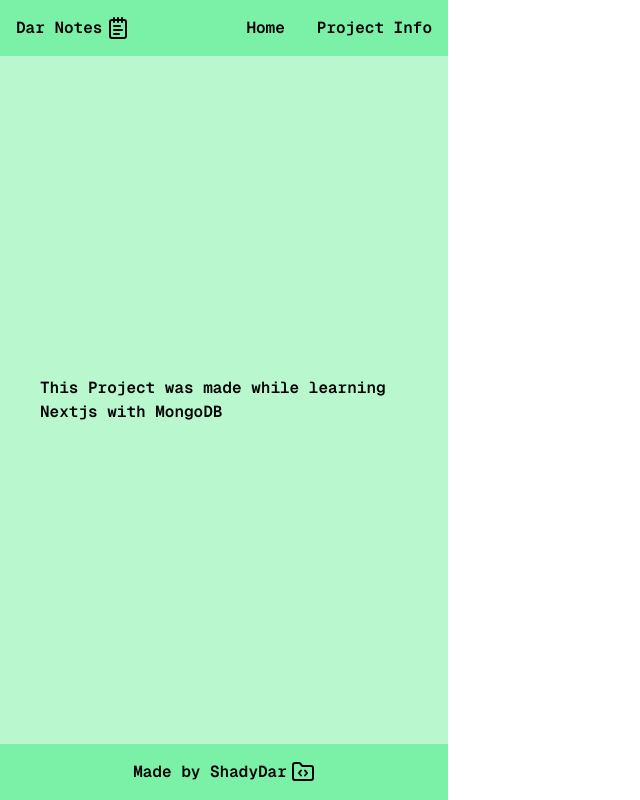
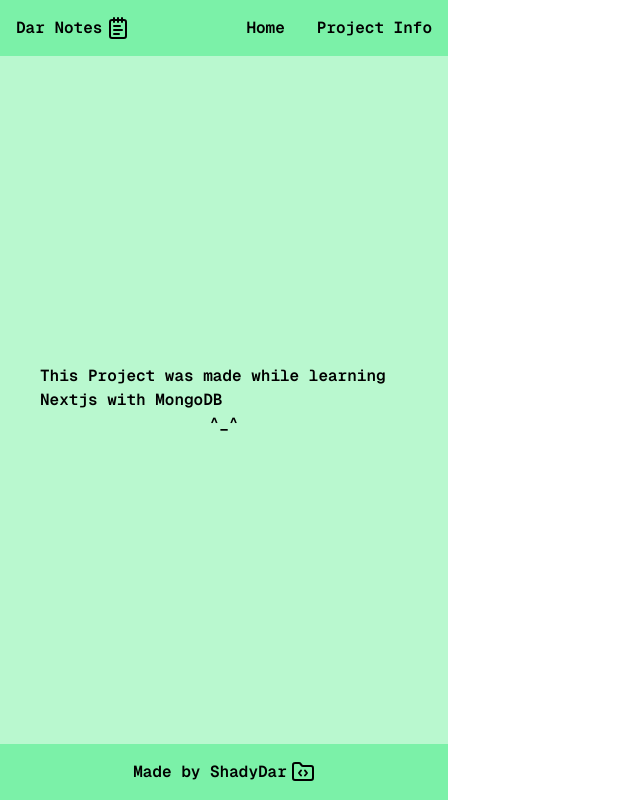
Before and after one commit to DarDGreed/darnote, a Next.js app: page /info in a window 1280 px wide. Shown: the whole page, without its empty margins (0-640 px from the left). Built offline with nearby package versions, Linux system fonts and the light colour scheme.

Commit message:
Update page.tsx

```diff
--- a/src/app/info/page.tsx
+++ b/src/app/info/page.tsx
@@ -2,6 +2,8 @@ export default function ProjectInfo() {
   return(
     <div className="text-black flex flex-col p-10 items-center justify-center">
       <p>This Project was made while learning Nextjs with MongoDB</p>
+      <p>^_^</p>
+
     </div>
   )
 }
```
